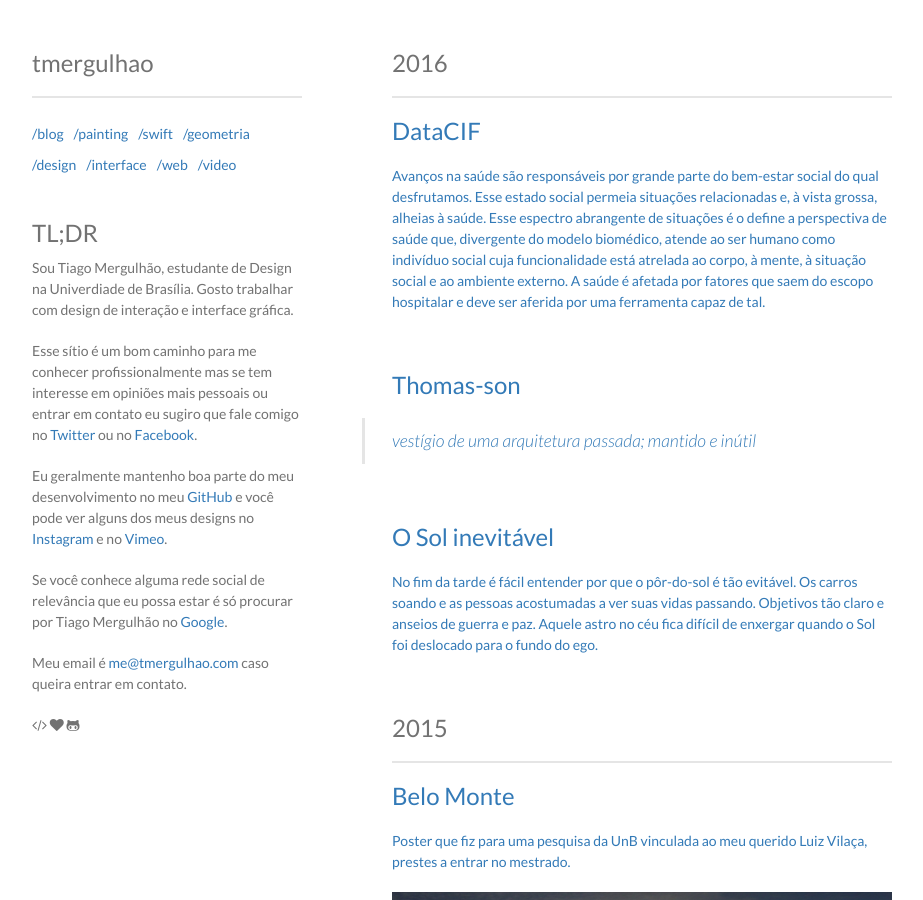
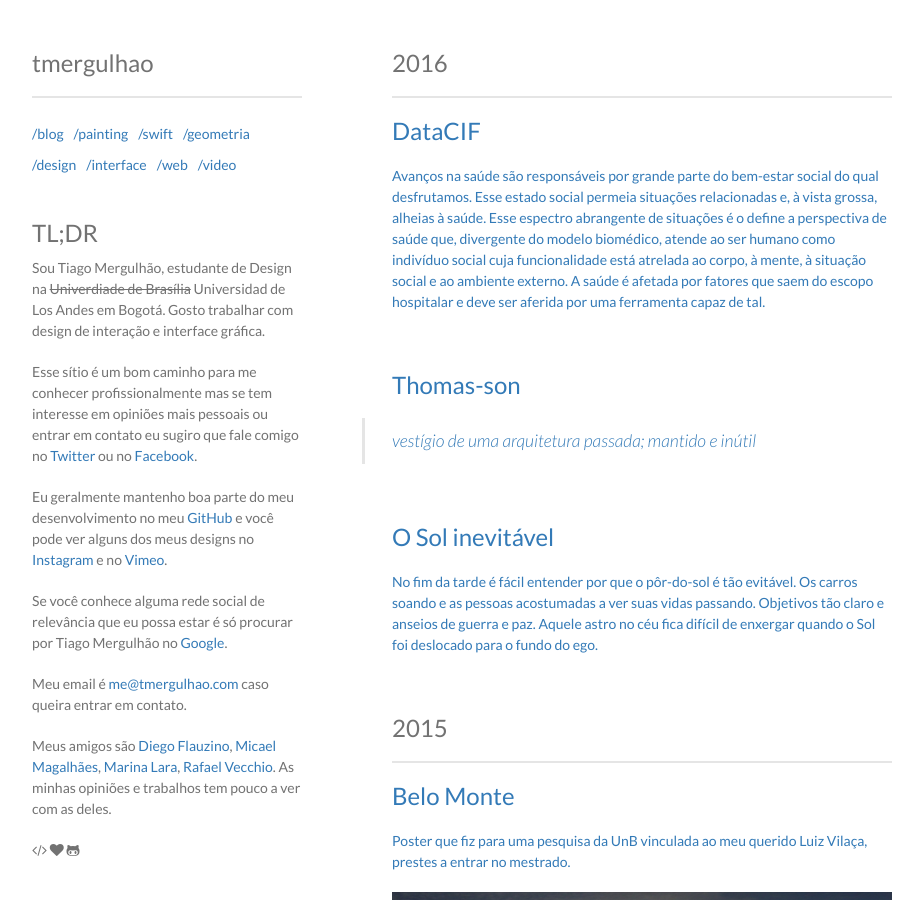
Before and after one commit to tmergulhao/tmergulhao.github.io, a Jekyll site: the page built from index.md, in a window 1280 px wide and 900 px high. Shown: the whole window, without its empty margins (178-1101 px from the left). Built offline with Jekyll 4.4.1, drawn with Linux system fonts in a browser that asks for light colours; nearby versions of some CDN libraries.

Commit message:
Amigos e Bogotá

```diff
--- a/index.md
+++ b/index.md
@@ -8,7 +8,7 @@ borders: "rgb(229, 229, 229)"
 
 ### TL;DR <small class="hidden">too long; didn't read</small>
 
-Sou Tiago Mergulhão, estudante de Design na Univerdiade de Brasília.
+Sou Tiago Mergulhão, estudante de Design na <del>Univerdiade de Brasília</del> Universidad de Los Andes em Bogotá.
 Gosto trabalhar com design de interação e interface gráfica.
 
 Esse sítio é um bom caminho para me conhecer profissionalmente mas se tem interesse em opiniões mais pessoais ou entrar em contato eu sugiro que fale comigo no [Twitter](http://twitter.com/tmergulhao) ou no [Facebook](http://facebook.com/tmergulhao).
@@ -19,5 +19,8 @@ Se você conhece alguma rede social de relevância que eu possa estar é só pro
 
 Meu email é [me@tmergulhao.com](mailto:me@tmergulhao.com?subject=Vi%20seu%20site%20e...&body=Escreva%20aqui%20algo%20legal) caso queira entrar em contato.
 
+Meus amigos são [Diego Flauzino](http://flauzino.com/), [Micael Magalhães](http://micaelmagalhaes.com), [Marina Lara](http://www.herownwings.co/), [Rafael Vecchio](http://esquilo.design/portugues/).
+As minhas opiniões e trabalhos tem pouco a ver com as deles.
+
 <!-- <br> -->
 <!-- [Currículo →](/cv.html) -->
```
